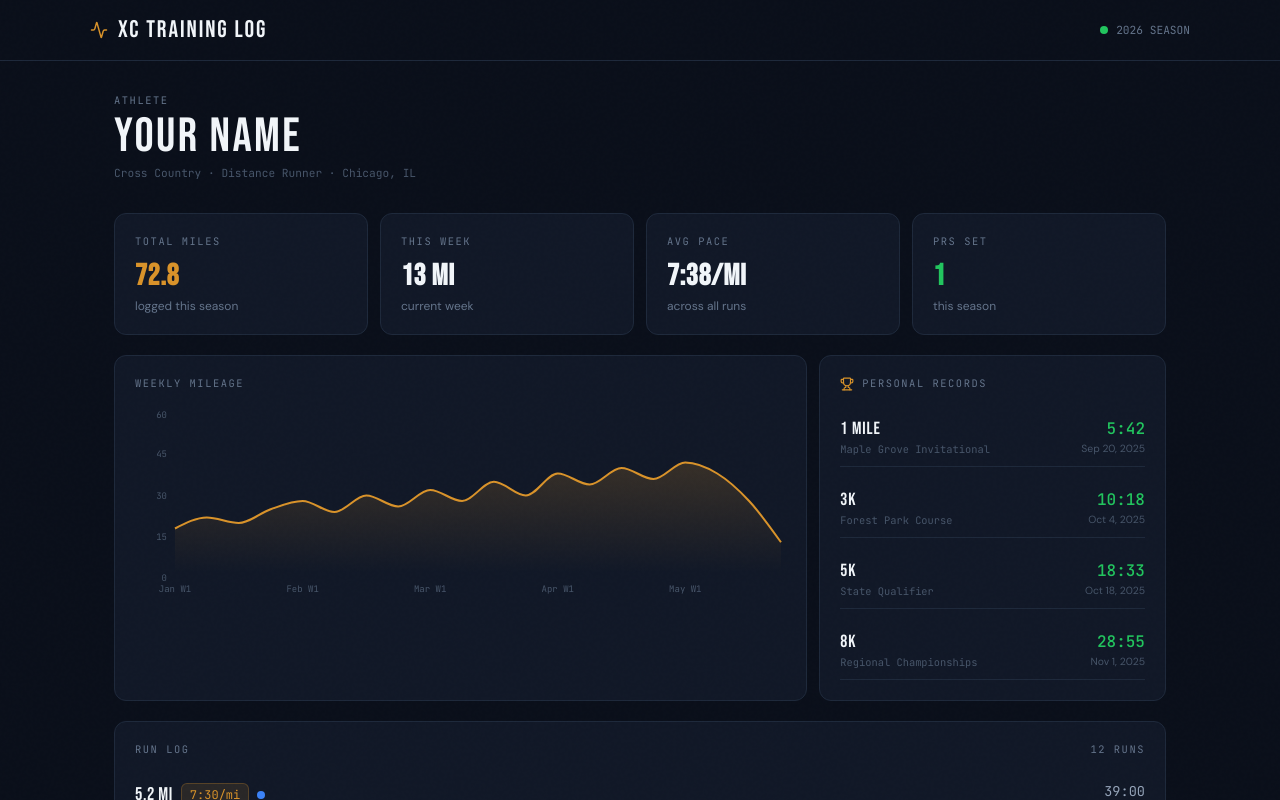
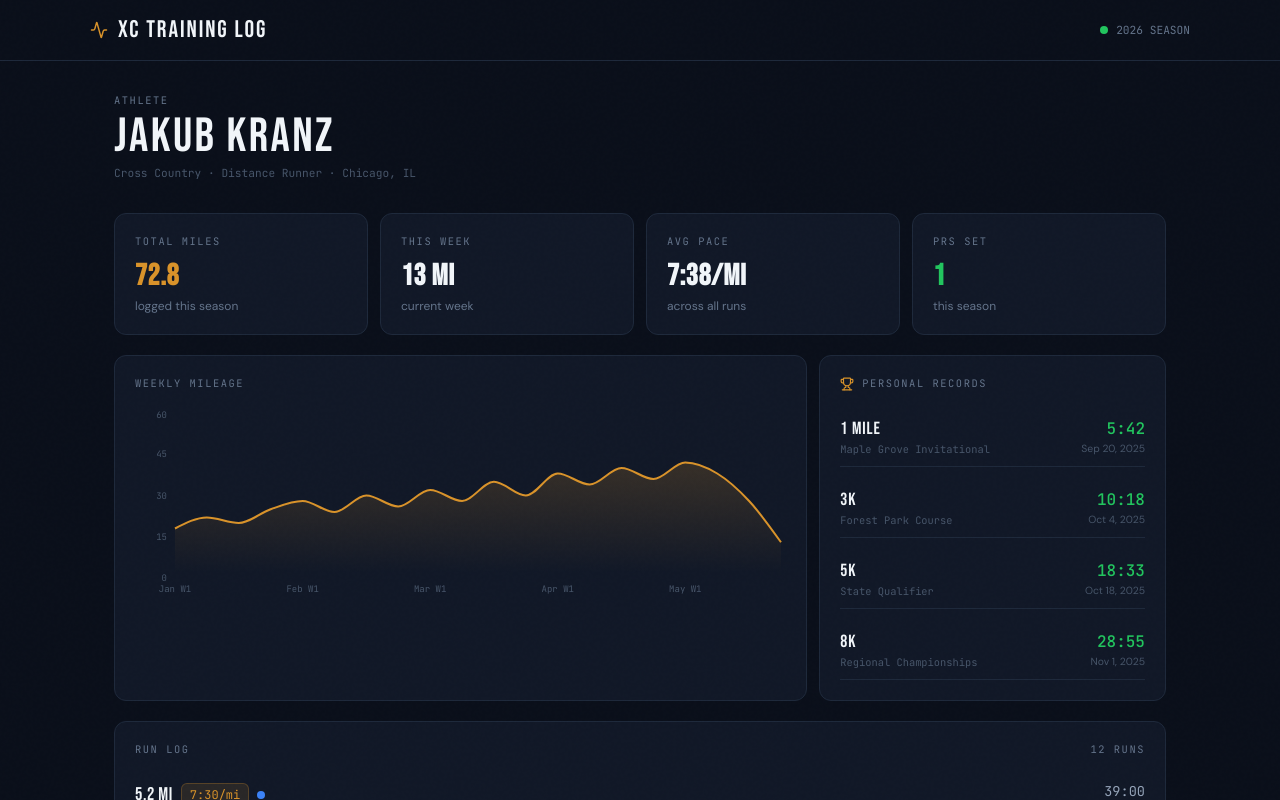
Before and after one commit to DKranzMAT/xc-training-log, a React (Vite) app: page / in a window 1280 px wide. Shown: the top 800 px of the page. Built offline with nearby package versions, Linux system fonts and the light colour scheme.

Commit message:
feat: update athlete name to Jakub Kranz

```diff
--- a/src/App.tsx
+++ b/src/App.tsx
@@ -41,7 +41,7 @@ function App() {
         <div style={{ marginBottom: 32 }}>
           <div className="section-label mb-1">Athlete</div>
           <h1 style={{ fontFamily: 'Bebas Neue, cursive', fontSize: '3rem', letterSpacing: '0.05em', color: '#f1f5f9', margin: 0, lineHeight: 1 }}>
-            YOUR NAME
+            Jakub Kranz
           </h1>
           <div style={{ fontFamily: 'JetBrains Mono', fontSize: '0.7rem', color: '#475569', marginTop: 4 }}>
             Cross Country · Distance Runner · Chicago, IL
```
